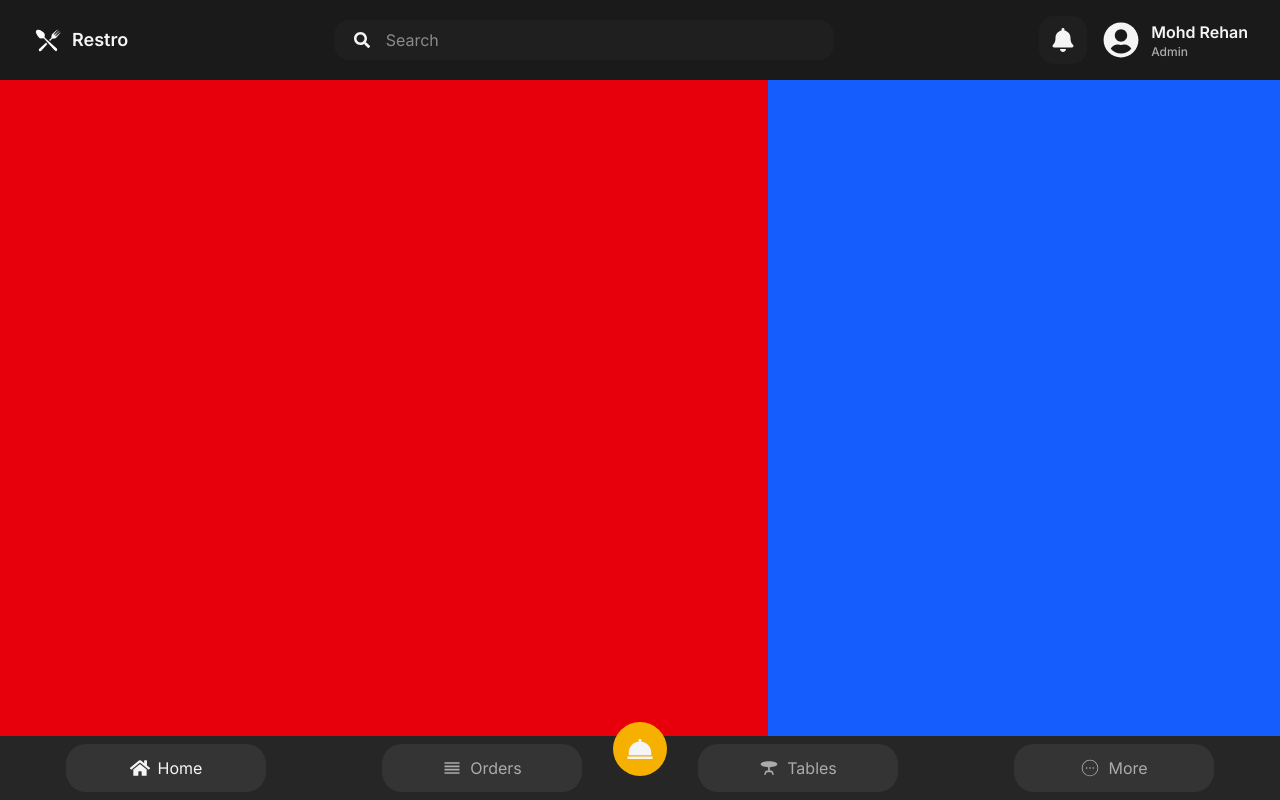
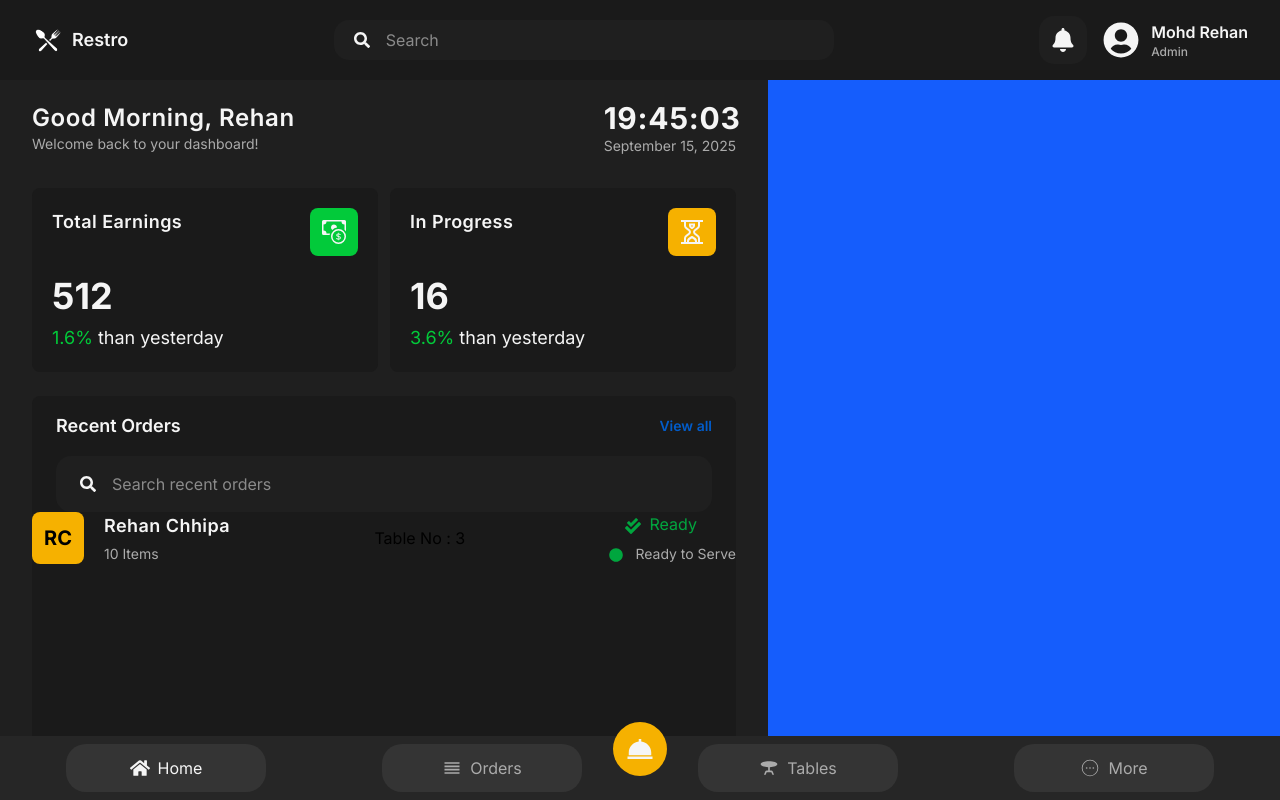
Before and after one commit to mohd-rehan-gh2426/Restaurant-POS-System, a React (Vite) app in the folder frontend/: page / in a window 1280 px wide. Built offline with nearby package versions, Linux system fonts and the light colour scheme.

Commit message:
designed MiniCards

```diff
--- /dev/null
+++ b/frontend/src/components/home/Greetings.jsx
@@ -0,0 +1,55 @@
+import React, { useEffect } from "react";
+import { useState } from "react";
+
+const Greetings = () => {
+  const [dateTime, setDateTime] = useState(new Date());
+
+  useEffect(() => {
+    const timer = setInterval(() => setDateTime(new Date()), 1000);
+     return () => clearInterval(timer);
+  }, []);
+
+  const formatDate = (date) => {
+    const months = [
+      "January",
+      "February",
+      "March",
+      "April",
+      "May",
+      "June",
+      "July",
+      "August",
+      "September",
+      "October",
+      "November",
+      "December",
+    ];
+    return `${months[date.getMonth()]} ${String(date.getDate()).padStart(
+      2,
+      "0"
+    )}, ${date.getFullYear()}`;
+  };
+
+  const formatTime = (date) =>
+    `${String(date.getHours()).padStart(2, "0")}:${String(
+      date.getMinutes()
+    ).padStart(2, "0")}:${String(date.getSeconds()).padStart(2, "0")}`;
+  return (
+    <div className="flex justify-between items-center px-8 mt-5">
+      <div>
+        <h1 className="text-[#f5f5f5] text-2xl font-semibold tracking-wide">
+          Good Morning, Rehan
+        </h1>
+        <p className="text-[#ababab] text-sm">
+          Welcome back to your dashboard!
+        </p>
+      </div>
+      <div>
+        <h1 className="text-[#f5f5f5] text-3xl font-bold tracking-wide w-[130px]">{formatTime(dateTime)}</h1>
+        <p className="text-[#ababab] text-sm">{formatDate(dateTime)}</p>
+      </div>
+    </div>
+  );
+};
+
+export default Greetings;
--- /dev/null
+++ b/frontend/src/components/home/MiniCard.jsx
@@ -0,0 +1,26 @@
+import React from "react";
+
+const MiniCard = ({ title, icon, number, footerNum }) => {
+  return (
+    <div className="bg-[#1a1a1a] py-5 px-5 rounded-lg w-[50%]">
+      <div className="flex items-start justify-between">
+        <h1 className="text-[#f5f5f5] text-lg tracking-wide font-semibold">
+          {title}
+        </h1>
+        <button
+          className={`${
+            title === "Total Earnings" ? "bg-[#02ca3a]" : "bg-[#f6b100]"
+          } p-3 rounded-lg text-[#f5f5f5] text-2xl`}
+        >
+          {icon}
+        </button>
+      </div>
+      <div>
+        <h1 className="text-[#f5f5f5] text-4xl font-bold mt-5">{number}</h1>
+        <h1 className="text-[#f5f5f5] text-lg mt-2"> <span className="text-[#02ca3a]">{footerNum}%</span>   than yesterday</h1>
+      </div>
+    </div>
+  );
+};
+
+export default MiniCard;
--- /dev/null
+++ b/frontend/src/components/home/OrderList.jsx
@@ -0,0 +1,29 @@
+import React from "react";
+import { FaCheckDouble, FaLongArrowAltRight } from "react-icons/fa";
+import { FaCircle } from "react-icons/fa";
+const OrderList = () => {
+  return (
+    <div className="flex items-center gap-5 mb-3">
+      <button className="bg-[#f6b100] p-3 text-xl font-bold rounded-lg">
+        RC
+      </button>
+      <div className="flex items-center justify-between w-[100%]">
+        <div className="flex flex-col items-start gap-1">
+          <h1 className="text-[#f5f5f5] text-lg font-semibold tracking-wide">
+            Rehan Chhipa
+          </h1>
+          <p className="text-[#ababab] text-sm">10 Items</p>
+        </div>
+        <div>
+            <h1>Table No : 3</h1>
+        </div>
+        <div className="flex flex-col items-start gap-2">
+          <p className="text-green-600 px-4"><FaCheckDouble className="inline mr-2" />Ready</p>
+          <p className="text-[#ababab] text-sm"><FaCircle className="inline mr-2 text-green-600" /> Ready to Serve</p>
+        </div>
+      </div>
+    </div>
+  );
+};
+
+export default OrderList;
--- /dev/null
+++ b/frontend/src/components/home/RecentOrders.jsx
@@ -0,0 +1,36 @@
+import React from "react";
+import { FaSearch } from "react-icons/fa";
+import OrderList from "./OrderList";
+const RecentOrders = () => {
+  return (
+    <div className="px-8 mt-6">
+      <div className="bg-[#1a1a1a] w-full h-[450px] rounded-lg">
+        {/* {RECENT ORDERS HEADER} */}
+        <div className="flex justify-between items-center px-6 py-4">
+          <h1 className="text-[#f5f5f5] text-lg font-semibold">
+            Recent Orders
+          </h1>
+          <a href="" className="text-[#025cca] text-sm font-semibold">
+            View all
+          </a>
+        </div>
+        {/* {SEARCH} */}
+        <div className="flex items-center gap-4 bg-[#1f1f1f] rounded-[15px] px-6 py-4 mx-6">
+          <FaSearch className="text-[#f5f5f5]" />
+          <input
+            type="text"
+            placeholder="Search recent orders"
+            className="bg-[#1f1f1f] outline-none  text-[#f5f5f5]"
+          />
+        </div>
+        {/* {ORDER LIST} */}
+        <div>
+             <OrderList/>
+        </div>
+
+      </div>
+    </div>
+  );
+};
+
+export default RecentOrders;
--- a/frontend/src/pages/Home.jsx
+++ b/frontend/src/pages/Home.jsx
@@ -1,19 +1,41 @@
-import React from 'react'
-import BottomNav from '../components/shared/BottomNav'
+import React from "react";
+import BottomNav from "../components/shared/BottomNav";
+import Greetings from "../components/home/Greetings";
+import MiniCard from "../components/home/MiniCard";
+import { BsCashCoin } from "react-icons/bs";
+import { GrInProgress } from "react-icons/gr";
+import RecentOrders from "../components/home/RecentOrders";
 
 const Home = () => {
   return (
-    <section className='bg-[#1f1f1f] h-[calc(100vh-5rem)] overflow-hidden flex'>
-        {/* {LEFT DIV} */}
-        <div className='flex-[3] bg-red-600'></div>
+    <section className="bg-[#1f1f1f] h-[calc(100vh-5rem)] overflow-hidden flex">
+      {/* {LEFT DIV} */}
+      <div className="flex-[3] ">
+        <Greetings />
+        <div className="flex items-center w-full gap-3 px-8 mt-8">
+          <MiniCard
+            title={"Total Earnings"}
+            icon={<BsCashCoin />}
+            number={512}
+            footerNum={1.6}
+          />
+          <MiniCard
+            title={"In Progress"}
+            icon={<GrInProgress />}
+            number={16}
+            footerNum={3.6}
+          />
+        </div>
+        <RecentOrders/>
+      </div>
 
-        {/* {RIGHT DIV} */}
-        <div className='flex-[2] bg-blue-600'></div>
+      {/* {RIGHT DIV} */}
+      <div className="flex-[2] bg-blue-600"></div>
 
-        {/* {BOTTOM NAV} */}
-        <BottomNav/>
+      {/* {BOTTOM NAV} */}
+      <BottomNav />
     </section>
-  )
-}
+  );
+};
 
-export default Home
+export default Home;
```
